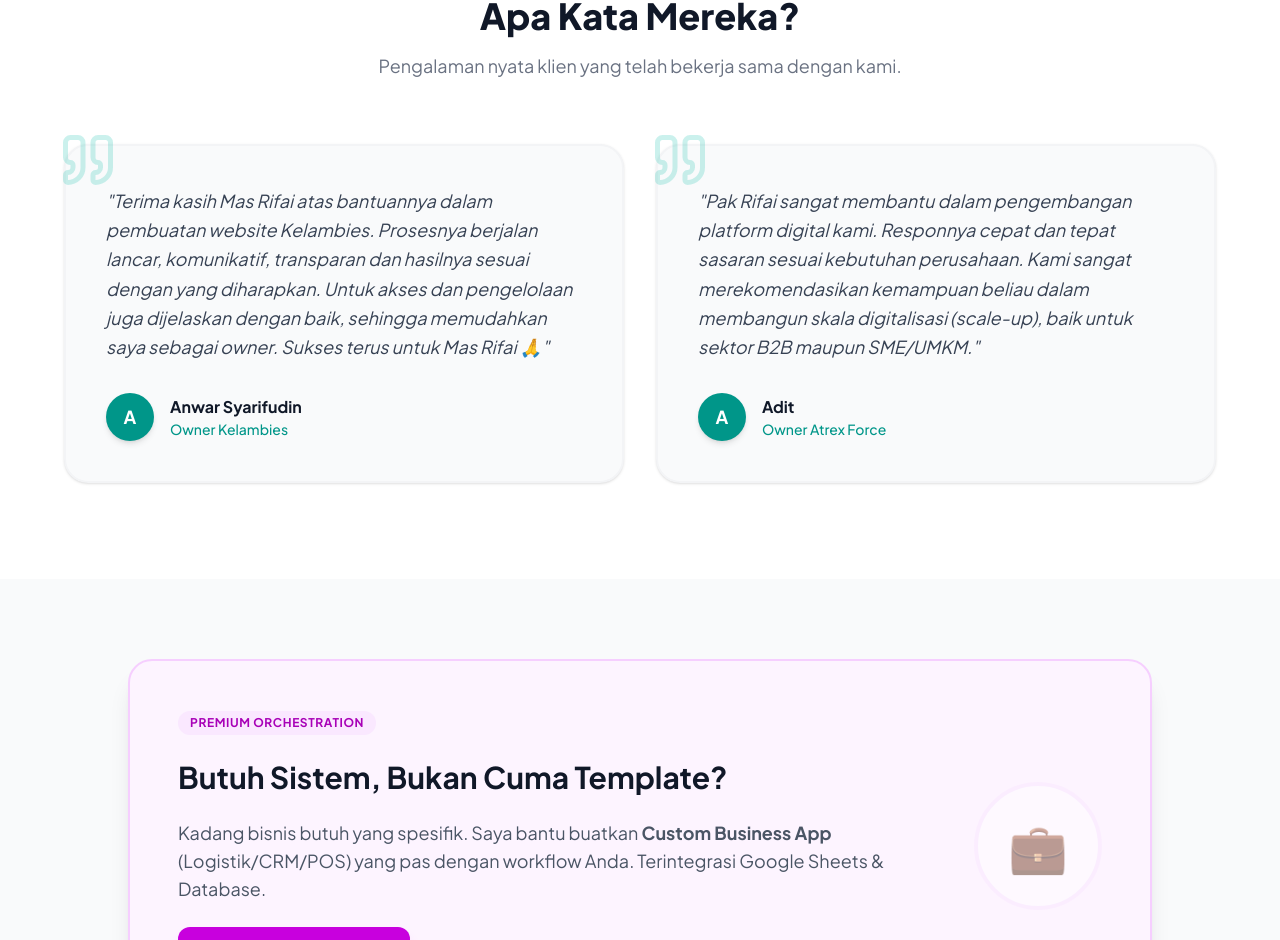
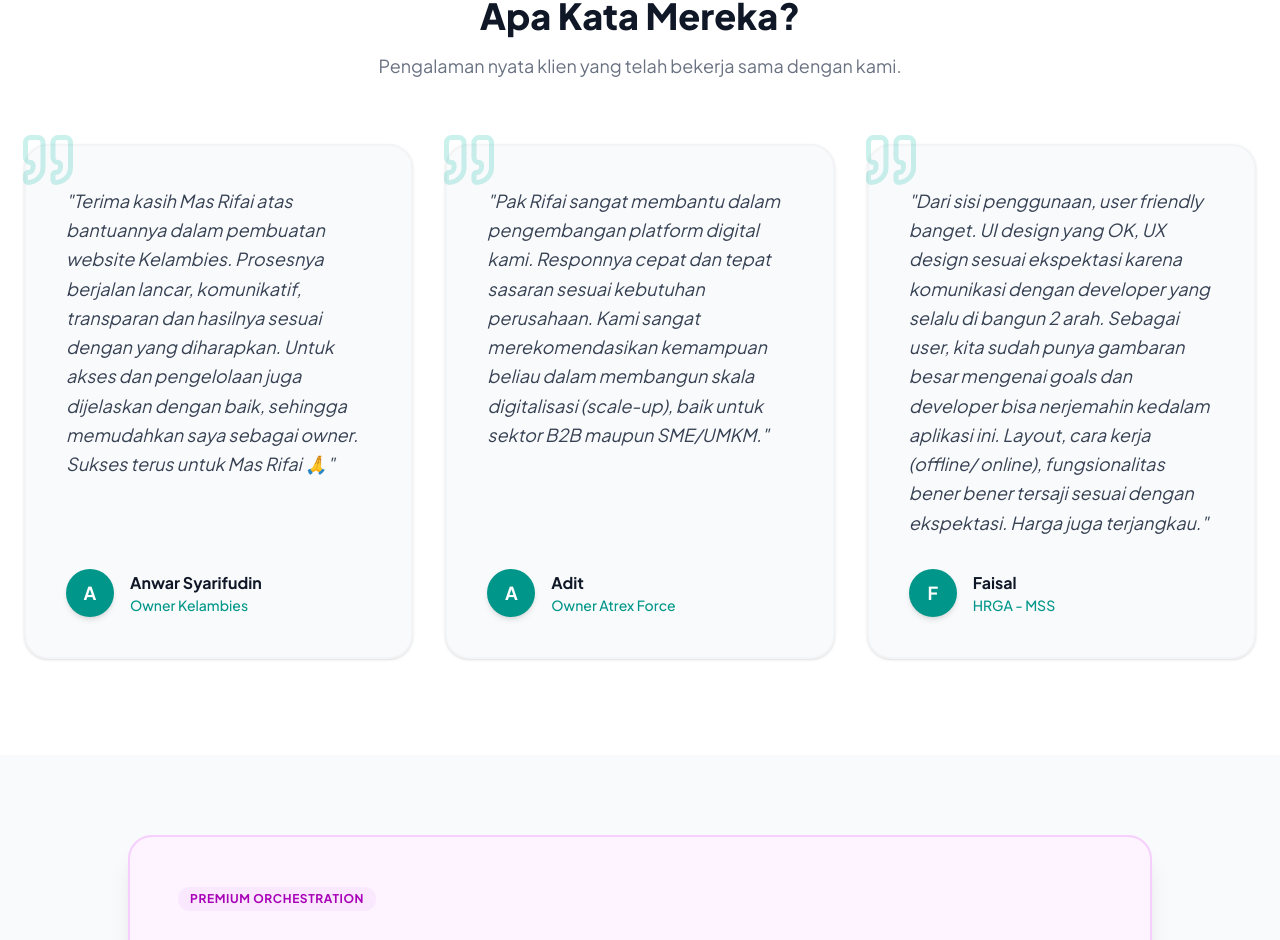
Before and after one commit to zensheet/zensheet-next-js, a Next.js app: page / in a window 1280 px wide. Shown: the part 4465-5405 px from the top of the page. Built offline with nearby package versions, Linux system fonts and the light colour scheme.

Commit message:
Add testimonial from Faisal (HRGA - MSS) and update grid to 3 columns

```diff
--- a/components/Testimonials.tsx
+++ b/components/Testimonials.tsx
@@ -14,6 +14,12 @@ const testimonials = [
     role: "Owner Atrex Force",
     content: "Pak Rifai sangat membantu dalam pengembangan platform digital kami. Responnya cepat dan tepat sasaran sesuai kebutuhan perusahaan. Kami sangat merekomendasikan kemampuan beliau dalam membangun skala digitalisasi (scale-up), baik untuk sektor B2B maupun SME/UMKM.",
     initial: "A"
+  },
+  {
+    name: "Faisal",
+    role: "HRGA - MSS",
+    content: "Dari sisi penggunaan, user friendly banget. UI design yang OK, UX design sesuai ekspektasi karena komunikasi dengan developer yang selalu di bangun 2 arah. Sebagai user, kita sudah punya gambaran besar mengenai goals dan developer bisa nerjemahin kedalam aplikasi ini. Layout, cara kerja (offline/ online), fungsionalitas bener bener tersaji sesuai dengan ekspektasi. Harga juga terjangkau.",
+    initial: "F"
   }
 ];
 
@@ -33,7 +39,7 @@ export default function Testimonials() {
           </p>
         </div>
 
-        <div className="grid md:grid-cols-2 gap-8 max-w-6xl mx-auto">
+        <div className="grid md:grid-cols-2 lg:grid-cols-3 gap-8 max-w-7xl mx-auto">
           {testimonials.map((t, index) => (
             <div key={index} className="bg-gray-50 rounded-3xl p-8 md:p-10 border-2 border-gray-100 shadow-sm relative flex flex-col h-full">
               <div className="absolute -top-4 -left-2 text-teal-500 opacity-20">
@@ -41,7 +47,7 @@ export default function Testimonials() {
               </div>
 
               <div className="relative z-10 flex flex-col h-full">
-                <p className="text-gray-700 text-lg italic leading-relaxed mb-8 flex-1">
+                <p className="text-gray-700 text-base md:text-lg italic leading-relaxed mb-8 flex-1">
                   &quot;{t.content}&quot;
                 </p>
 
```
